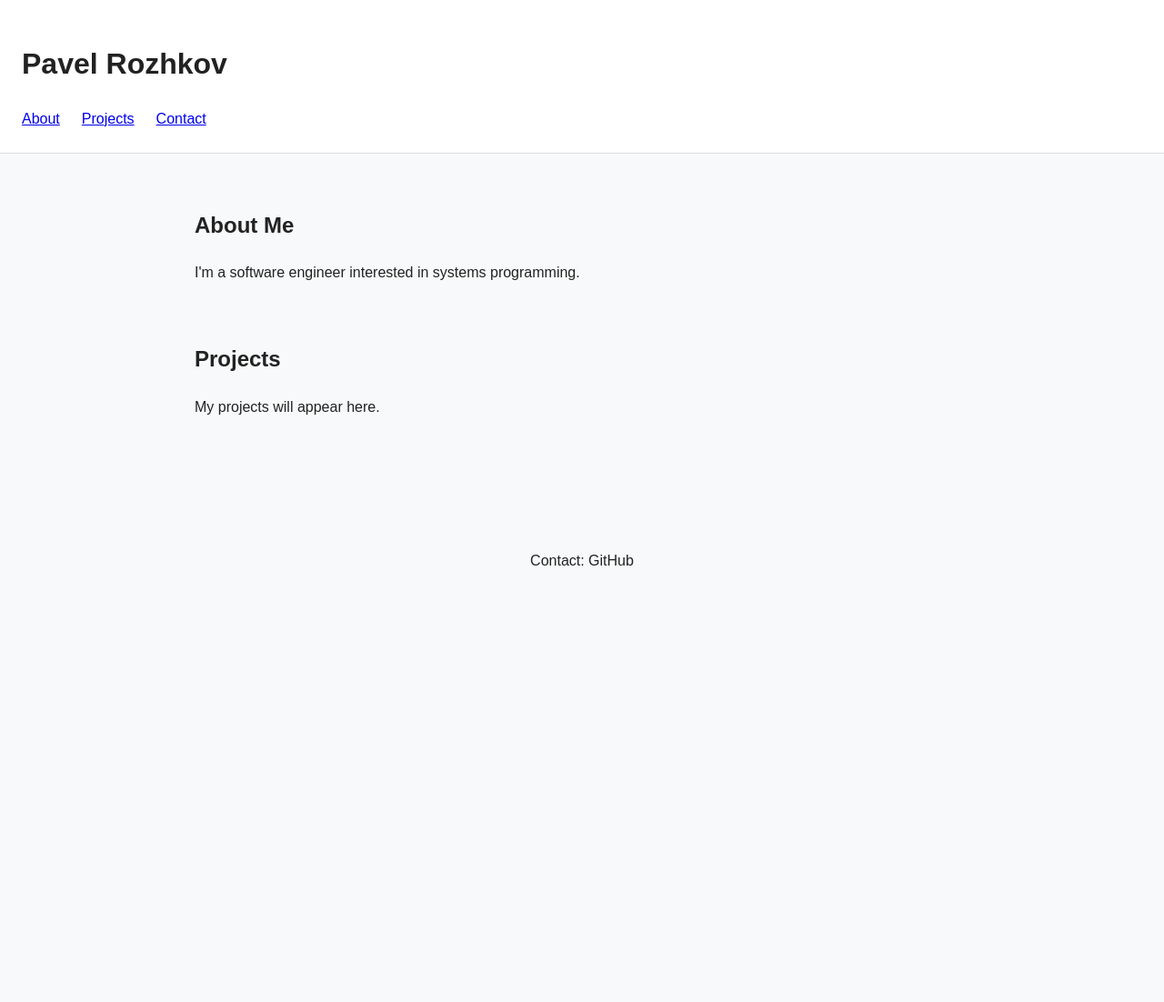
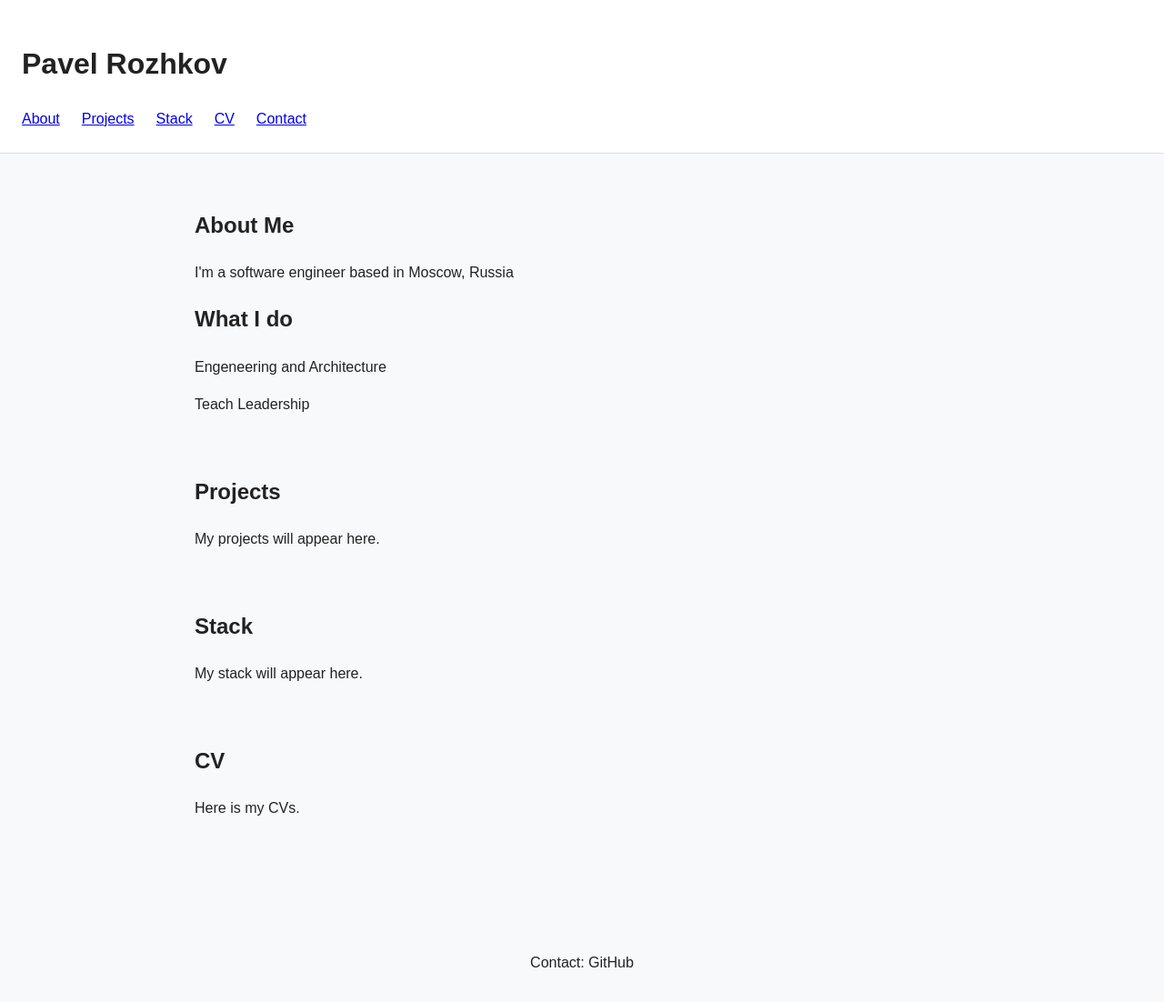
Before and after one commit to lor1anz/personal-website, a plain HTML site: page index.html in a window 1280 px wide. Shown: the whole page at 91% size. Before the commit the page ends 800 px from the top, so only its background shows below. Drawn offline with Linux system fonts and the light colour scheme.

Commit message:
UPD: index

```diff
--- a/index.html
+++ b/index.html
@@ -12,6 +12,8 @@
         <nav>
             <a href="#about">About</a>
             <a href="#projects">Projects</a>
+            <a href="#blog">Stack</a>
+            <a href="#blog">CV</a>
             <a href="#contact">Contact</a>
         </nav>
     </header>
@@ -19,12 +21,25 @@
     <main>
         <section id="about">
             <h2>About Me</h2>
-            <p>I'm a software engineer interested in systems programming.</p>
+            <p>I'm a software engineer based in Moscow, Russia</p>
+            <h2>What I do</h2>
+            <p>Engeneering and Architecture</p>
+            <p>Teach Leadership</p>
         </section>
 
         <section id="projects">
             <h2>Projects</h2>
             <p>My projects will appear here.</p>
+        </section>
+
+        <section id="stack">
+            <h2>Stack</h2>
+            <p>My stack will appear here.</p>
+        </section>
+
+        <section id="cv">
+            <h2>CV</h2>
+            <p>Here is my CVs.</p>
         </section>
     </main>
 
```
